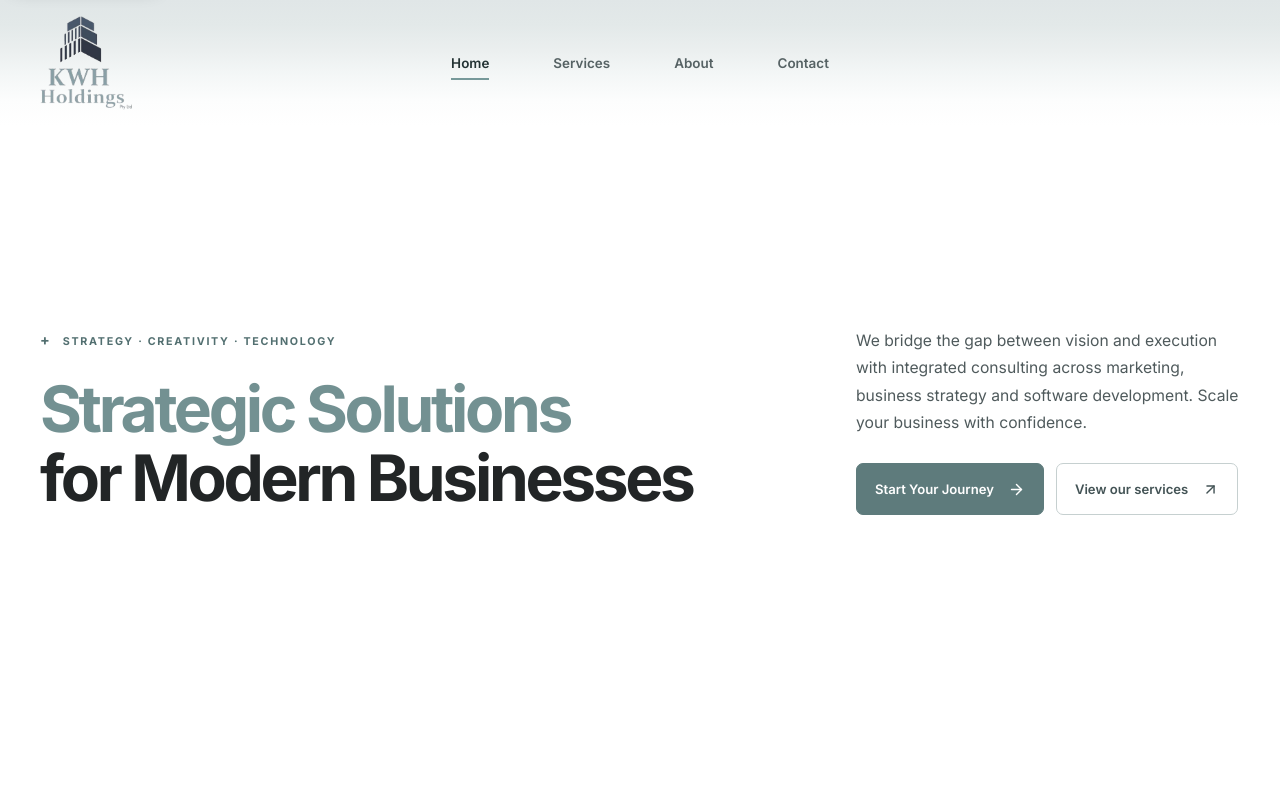
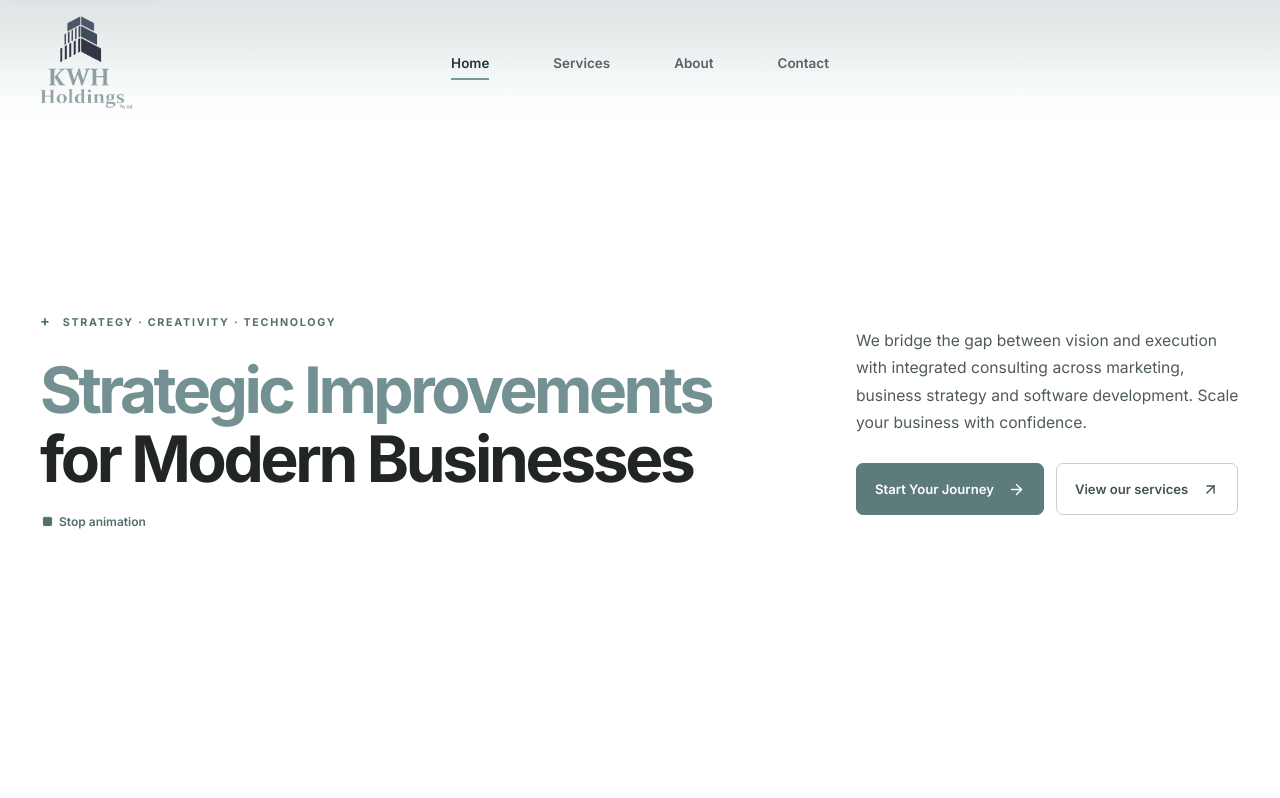
Before and after one commit to Thuso4747/KWH-Holdings, a React (Vite) app: page / in a window 1280 px wide. Shown: the top 798 px of the page. Built offline with nearby package versions, Linux system fonts and the light colour scheme.

Commit message:
Animate rotating words in home hero
Co-authored-by: arena-agent <297053741+arena-agent@users.noreply.github.com>

```diff
--- a/src/pages/HomePage.jsx
+++ b/src/pages/HomePage.jsx
@@ -1,12 +1,13 @@
 import { useEffect, useRef, useState } from 'react';
 import { Link } from 'react-router-dom';
-import { ArrowDown, ArrowRight, ArrowUpRight, Code2 } from 'lucide-react';
+import { ArrowDown, ArrowRight, ArrowUpRight, Code2, Play, Square } from 'lucide-react';
 import PageTitle from '../components/PageTitle';
 import { PresentationIcon } from '../components/PresentationIcon';
 import { StrategyIcon } from '../components/StrategyIcon';
 import { departments } from '../data/services';
 
 const icons = { marketing: StrategyIcon, business: PresentationIcon, software: Code2 };
+const heroWords = ['Solutions', 'Systems', 'Innovations', 'Improvements'];
 
 function DepartmentCard({ department, index }) {
   const Icon = icons[department.slug];
@@ -55,6 +56,7 @@ function HomeVisual({ headingRef }) {
 
 export default function HomePage() {
   const [showScrollPrompt, setShowScrollPrompt] = useState(true);
+  const [isWordAnimationStopped, setIsWordAnimationStopped] = useState(false);
   const heroRef = useRef(null);
   const visionHeadingRef = useRef(null);
 
@@ -97,9 +99,33 @@ export default function HomePage() {
       <PageTitle title="Strategic solutions for modern businesses" description="KWH Holdings brings marketing, business strategy, and software development together to help modern businesses grow." />
       <section className="home-hero" ref={heroRef}>
         <div className="container home-hero__inner">
-          <div className="home-hero__headline">
+          <div className={`home-hero__headline ${isWordAnimationStopped ? 'is-animation-stopped' : ''}`}>
             <p className="eyebrow"><span aria-hidden="true">+</span> STRATEGY · CREATIVITY · TECHNOLOGY</p>
-            <h1><span>Strategic Solutions</span><br />for Modern Businesses</h1>
+            <h1 aria-label="Strategic Solutions for Modern Businesses">
+              <span className="home-hero__headline-accent">
+                Strategic{' '}
+                <span className="rotating-word" aria-hidden="true">
+                  <span className="rotating-word__sizer">Improvements</span>
+                  {heroWords.map((word, index) => (
+                    <span
+                      className={`rotating-word__item ${index === 0 ? 'rotating-word__item--first' : ''}`}
+                      style={{ '--word-delay': `${index * 2}s` }}
+                      key={word}
+                    >
+                      {word}
+                    </span>
+                  ))}
+                </span>
+              </span><br />for Modern Businesses
+            </h1>
+            <button
+              className="home-hero__motion-toggle"
+              type="button"
+              onClick={() => setIsWordAnimationStopped((stopped) => !stopped)}
+            >
+              {isWordAnimationStopped ? <Play size={12} fill="currentColor" aria-hidden="true" /> : <Square size={11} fill="currentColor" aria-hidden="true" />}
+              {isWordAnimationStopped ? 'Restart animation' : 'Stop animation'}
+            </button>
           </div>
           <div className="home-hero__summary">
             <p>We bridge the gap between vision and execution with integrated consulting across marketing, business strategy and software development. Scale your business with confidence.</p>
--- a/src/styles.css
+++ b/src/styles.css
@@ -179,7 +179,21 @@ h1, h2, h3 { line-height: 1.15; letter-spacing: -.035em; }
 .home-hero__headline { flex: 1 1 32rem; min-width: 0; }
 .home-hero__summary { flex: 1 1 24rem; min-width: 0; max-width: 24rem; }
 .home-hero h1 { margin: 0; color: #222526; font-size: clamp(3rem, 5vw, 4.5rem); font-weight: 700; letter-spacing: -.052em; line-height: 1.08; overflow-wrap: anywhere; }
-.home-hero h1 span { color: var(--accent); }
+.home-hero__headline-accent { color: var(--accent); letter-spacing: -.055em; }
+/* Reserve space for the longest word so the heading and surrounding content don't jump. */
+.rotating-word { display: inline-grid; max-width: 100%; vertical-align: baseline; overflow: clip; }
+.rotating-word__sizer, .rotating-word__item { grid-area: 1 / 1; }
+.rotating-word__sizer { visibility: hidden; }
+.rotating-word__item { opacity: 0; animation: home-word-cycle 8s cubic-bezier(.22, 1.25, .36, 1) var(--word-delay) infinite both; }
+@keyframes home-word-cycle {
+  0% { opacity: 0; transform: translateY(.45em); }
+  4%, 21% { opacity: 1; transform: translateY(0); }
+  25%, 100% { opacity: 0; transform: translateY(-.45em); }
+}
+.home-hero__motion-toggle { display: inline-flex; align-items: center; gap: 6px; min-height: 44px; margin: 6px 0 -14px; padding: 8px 2px; border: 0; background: transparent; color: #526f70; font-size: .75rem; font-weight: 600; line-height: 1.3; }
+.home-hero__motion-toggle:hover { color: #293f40; text-decoration: underline; }
+.is-animation-stopped .rotating-word__item { animation: none; opacity: 0; transform: none; }
+.is-animation-stopped .rotating-word__item--first { opacity: 1; }
 .home-hero__summary > p { max-width: 27rem; margin: 0 0 27px; color: #4f5a5c; font-size: .98rem; line-height: 1.75; }
 .home-hero .eyebrow { margin-bottom: 24px; }
 .home-hero .eyebrow span { margin-right: 7px; font-size: .9rem; }
@@ -722,6 +736,9 @@ h1, h2, h3 { line-height: 1.15; letter-spacing: -.035em; }
 }
 @media (prefers-reduced-motion: reduce) {
   *, *::before, *::after { scroll-behavior: auto !important; animation-duration: .01ms !important; animation-iteration-count: 1 !important; transition-duration: .01ms !important; }
+  .rotating-word__item { animation: none !important; opacity: 0; transform: none; }
+  .rotating-word__item--first { opacity: 1; }
+  .home-hero__motion-toggle { display: none; }
   .department-card__link:hover svg, .department-card__link:focus-visible svg, .offering-card__toggle[aria-expanded='false']:hover svg, .offering-card__toggle[aria-expanded='false']:focus-visible svg, .home-visual__links a:hover svg, .home-hero__scroll:hover svg, .home-hero__scroll:focus-visible svg, .consultation-department-grid a:hover .department-arrow, .consultation-department-grid a:focus-visible .department-arrow, .primary-nav.is-open > a:hover .navigation-menu__arrow, .primary-nav.is-open > a:focus-visible .navigation-menu__arrow { transform: none; }
   /* The menu's SVG animations are SMIL, not CSS animations. */
   .menu-icon path { stroke-dasharray: none !important; stroke-dashoffset: 0 !important; }
```
Also changed, not shown: 2 other files (tests, documents, lock files or other folders).
